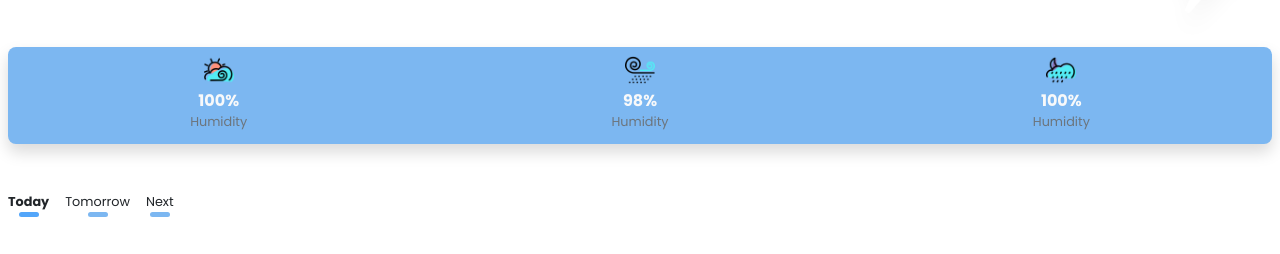
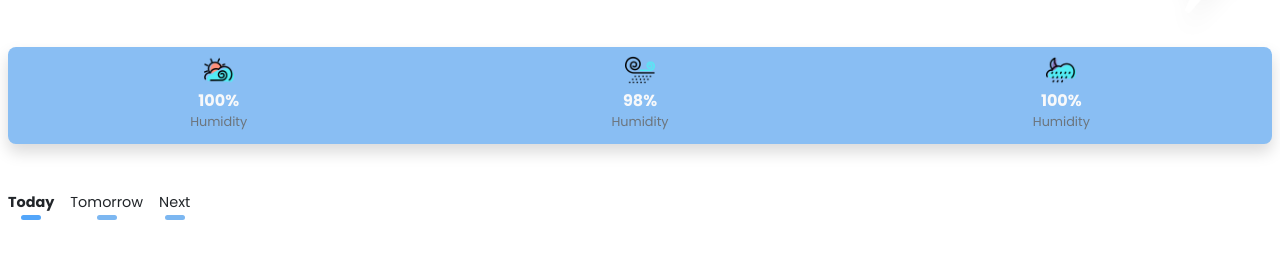
Before and after one commit to fatboy0112/react-weather-app, a React (Create React App) app: page /weather in a window 1280 px wide. Shown: the part 201-455 px from the top of the page. Built offline with nearby package versions, Linux system fonts and the light colour scheme.

Commit message:
changed the bg color of the main weather component

```diff
--- a/src/pages/Weather.jsx
+++ b/src/pages/Weather.jsx
@@ -263,7 +263,7 @@ const WeatherApp = () => {
         </section>
         {/* d-flex align-items-center justify-content-between brand-tertiary-color rounded-3 shadow p-3 m-0" */}
         <section
-          className="mx-2 rounded-3 shadow my-5 py-2 current-weather-assets brand-secondary-color d-flex align-items-center justify-content-around"
+          className="mx-2 rounded-3 shadow my-5 py-2 current-weather-assets brand-tertiary-color d-flex align-items-center justify-content-around"
           onClick={showMoreWeather}
         >
           <section className="current-weather-wind-speed d-flex flex-column align-items-center justify-content-center">
@@ -304,15 +304,15 @@ const WeatherApp = () => {
         </section>
         <section className="future-weather-days d-flex align-items-center justify-content-start">
           <section className="today-section d-flex mx-2 flex-column align-items-center justify-content-center">
-            <p className="brand-small-text-2 text-capitalize fw-bold">today</p>
+            <p className="brand-small-text text-capitalize fw-bold">today</p>
             <div className="future-weather-notch-active"></div>
           </section>
           <section className="tomorrow-section d-flex mx-2 flex-column align-items-center justify-content-center">
-            <p className="brand-small-text-2 text-capitalize">tomorrow</p>
+            <p className="brand-small-text text-capitalize">tomorrow</p>
             <div className="future-weather-notch"></div>
           </section>
           <section className="week-section d-flex mx-2 flex-column align-items-center justify-content-center">
-            <p className="brand-small-text-2 text-capitalize">next</p>
+            <p className="brand-small-text text-capitalize">next</p>
             <div className="future-weather-notch"></div>
           </section>
         </section>
```
